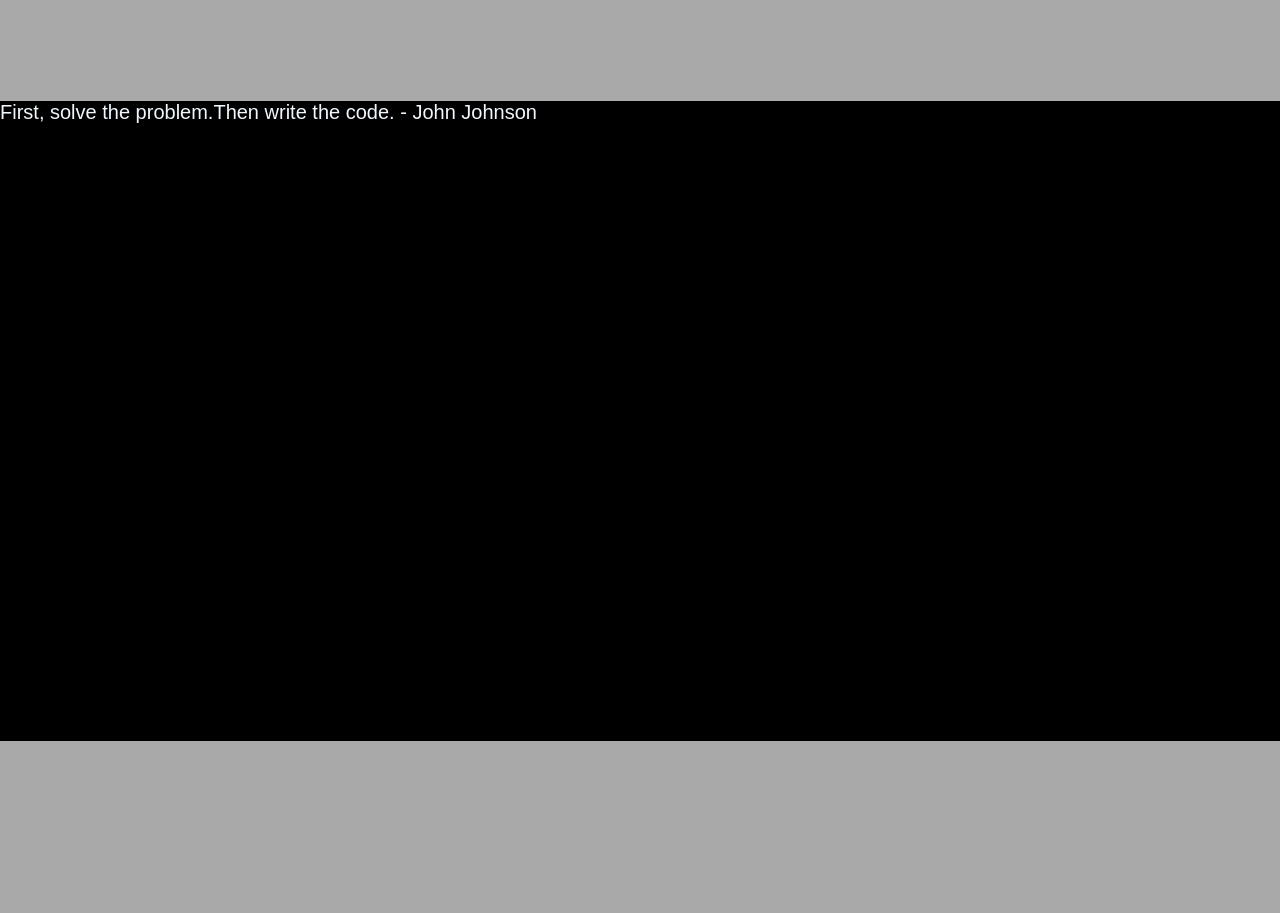
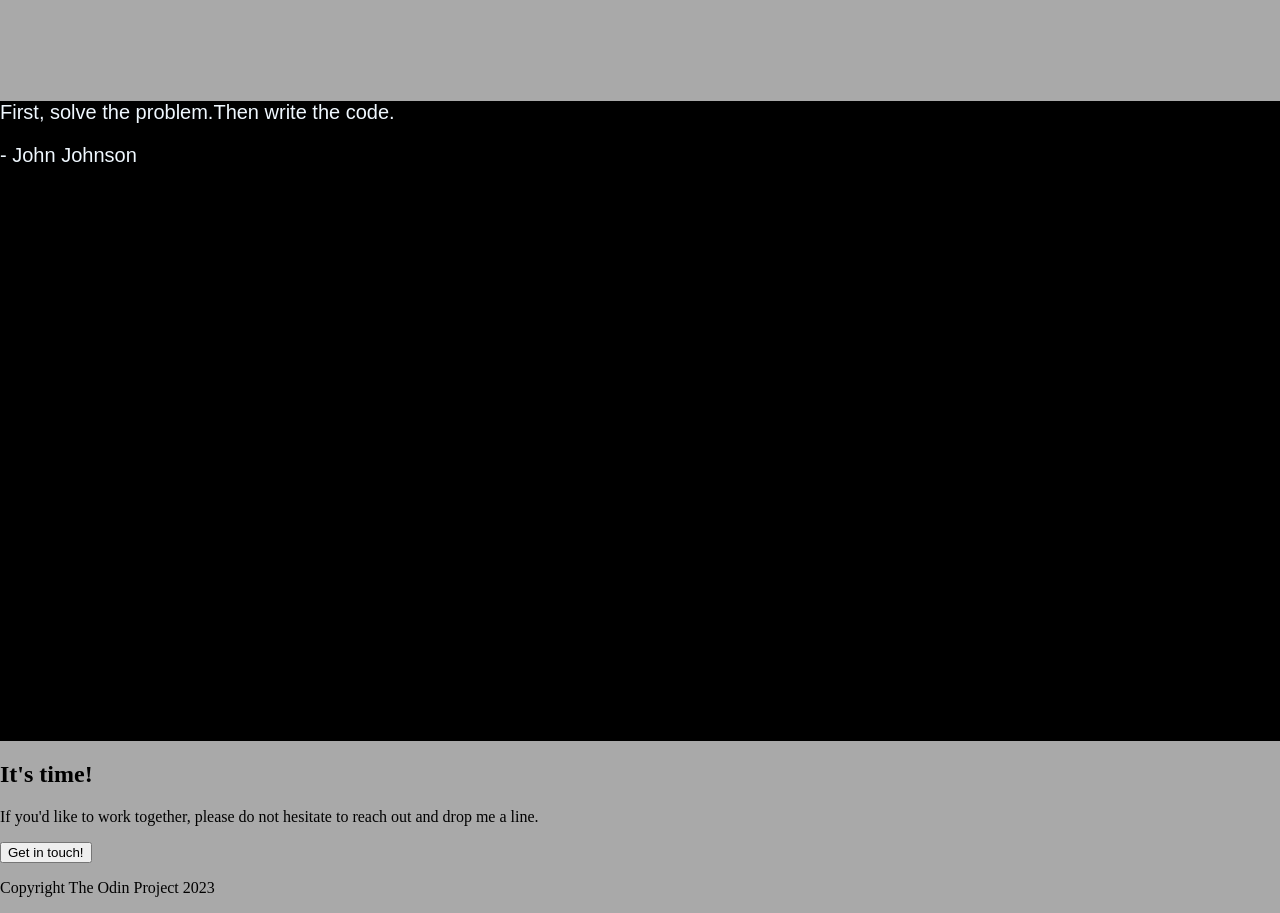
Before and after one commit to Xxprobex/portfolio, a plain HTML site: page index.html in a window 1280 px wide. Shown: the part 1176-2089 px from the top of the page. Before the commit the page ends 1917 px from the top, so only its background shows below. Drawn offline with Linux system fonts and the light colour scheme.

Commit message:
Build CTA and Footer
Have added call-to-action section and footer. Basic formatting
for landing page is complete.

Next step is to fix flex boxes and make sure everything is properly
reactive.

```diff
--- a/index.html
+++ b/index.html
@@ -4,6 +4,7 @@
     <meta charset="UTF-8">
     <title>Cole's Portfolio</title>
     <link rel="stylesheet" href="style.css">
+    <meta name="viewport" content="width=device-width, initial-scale=1.0">
 
 
 </head>
@@ -11,14 +12,14 @@
 
 <!-- Main Header -->
 <body>
-    <div class="header">
+    <section class="header">
         <h2 class="Small-logo">Cole Proebstel</h2>
             <ul class="nav">
                 <a href="#"><li>About</li></a>
                 <a href="#"><li>Projects</li></a>
                 <a href="#"><li>Contact</li></a>
             </ul>
-    </div>
+    </section>
 
 <!-- Hero Image -->
 
@@ -32,7 +33,7 @@
         </div>
 
         <div class="hero-image">
-            <img src="../../../projects/portfolio/me.jpeg" alt="Picture of Cole" width="350" height="350">
+            <img src="../../../projects/portfolio/me.jpeg" alt="Picture of Cole" style="border-radius: 5px;" width="350" height="350">
         </div>
     </div>
 <!-- About Information -->
@@ -78,7 +79,28 @@
 <!-- Quote Block -->
 
 <section class="quote">
-    <p class="jj"></p>First, solve the problem.Then write the code. - John Johnson</p>
+    <p class="jj"></p>First, solve the problem.Then write the code.</p>
+    <p class="jj2">- John Johnson</p>
+</section>
+
+
+<!-- Call to Action -->
+
+<section class="calltoaction">
+    <div class="button-wrapper">
+            <div class="time">
+                <h2 class="cta-head">It's time!</h2>
+                <p class="cta-text">If you'd like to work together, please do not hesitate to reach out and drop me a line.</p>
+            </div>
+        <button class="button">Get in touch!</button>
+    </div>
+
+</section>
+
+<!-- Footer -->
+
+<section class="footer">
+    <p class="footer-text">Copyright The Odin Project 2023</p>
 </section>
 
 </body>
```
